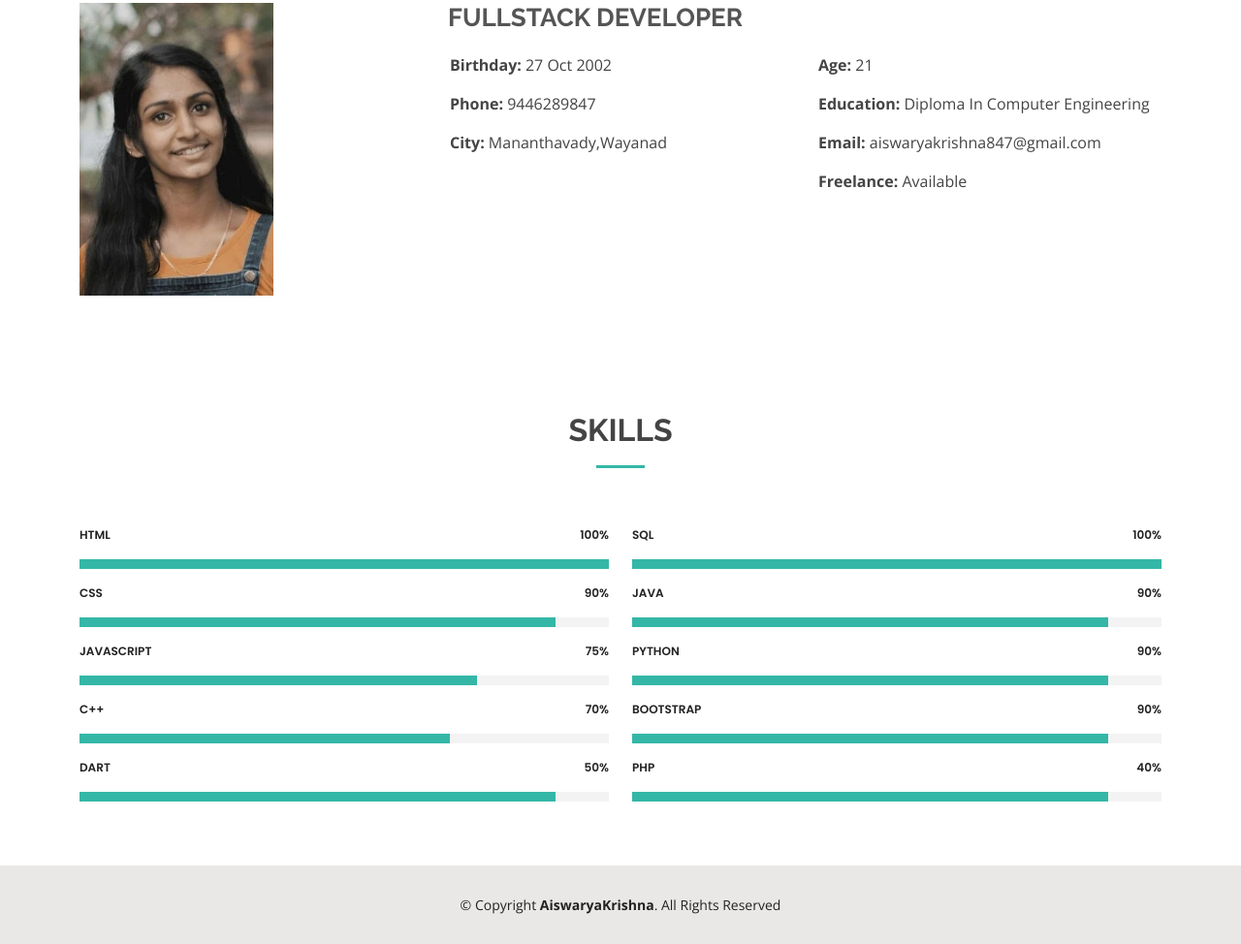
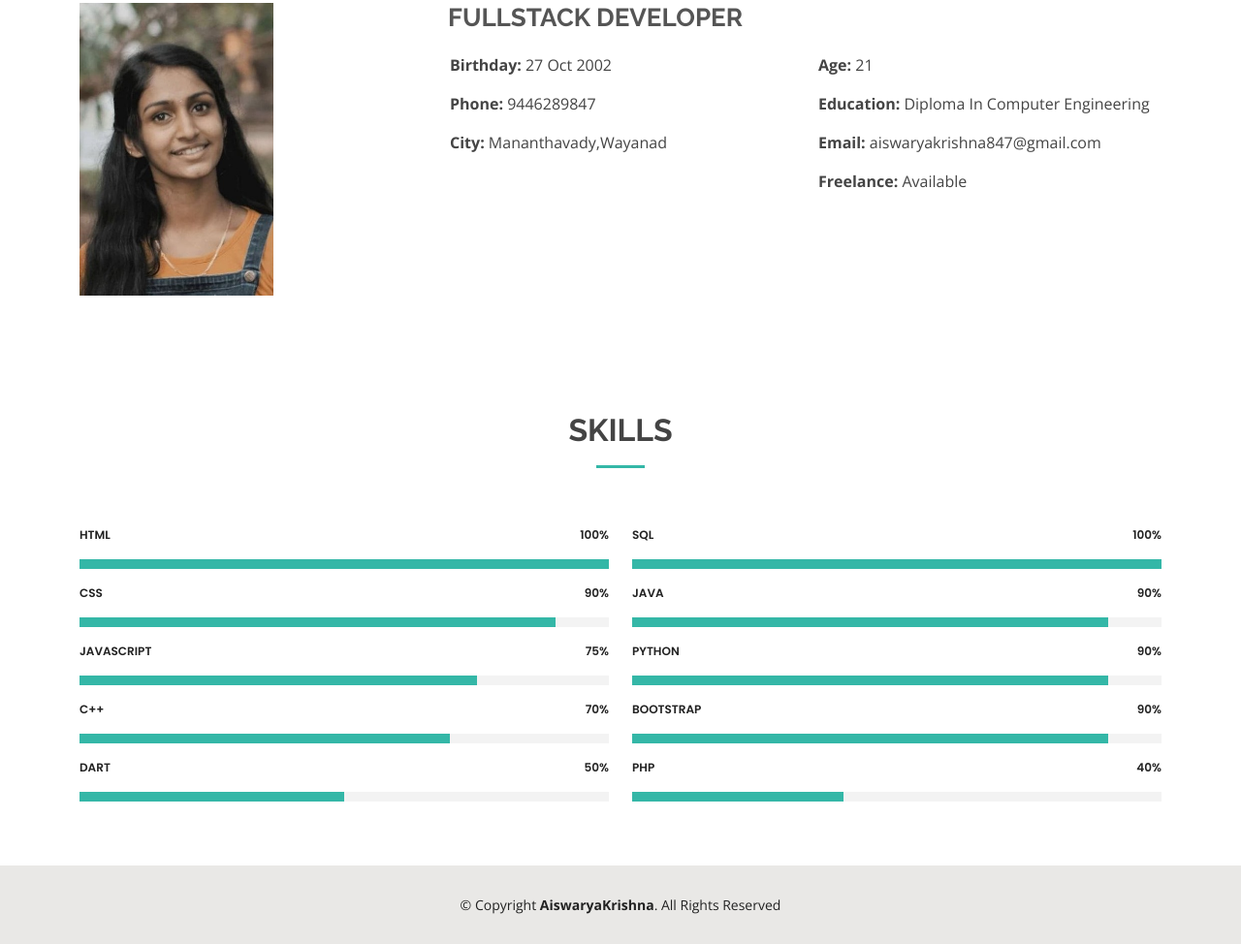
Before and after one commit to AishwaryaKrishnaa/my-portfolio-website, a plain HTML site: page index.html in a window 1280 px wide. Shown: the part 311-1285 px from the top of the page at 97% size. Drawn offline with nearby package versions, Linux system fonts and the light colour scheme.

Commit message:
Update index.html

```diff
--- a/index.html
+++ b/index.html
@@ -154,7 +154,7 @@
             <div class="progress">
               <span class="skill">DART <i class="val">50%</i></span>
               <div class="progress-bar-wrap">
-                <div class="progress-bar" role="progressbar" aria-valuenow="90" aria-valuemin="0" aria-valuemax="100"></div>
+                <div class="progress-bar" role="progressbar" aria-valuenow="50" aria-valuemin="0" aria-valuemax="100"></div>
               </div>
             </div>
           </div>
@@ -192,7 +192,7 @@
             <div class="progress">
               <span class="skill">PHP <i class="val">40%</i></span>
               <div class="progress-bar-wrap">
-                <div class="progress-bar" role="progressbar" aria-valuenow="90" aria-valuemin="0" aria-valuemax="100"></div>
+                <div class="progress-bar" role="progressbar" aria-valuenow="40" aria-valuemin="0" aria-valuemax="100"></div>
               </div>
             </div>
 
```
